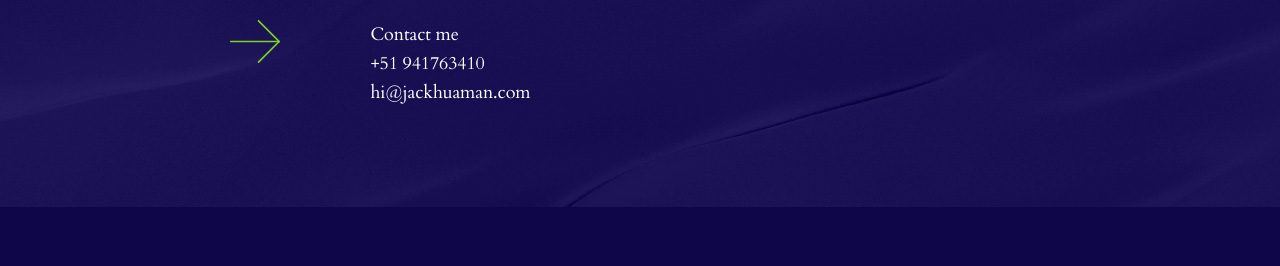
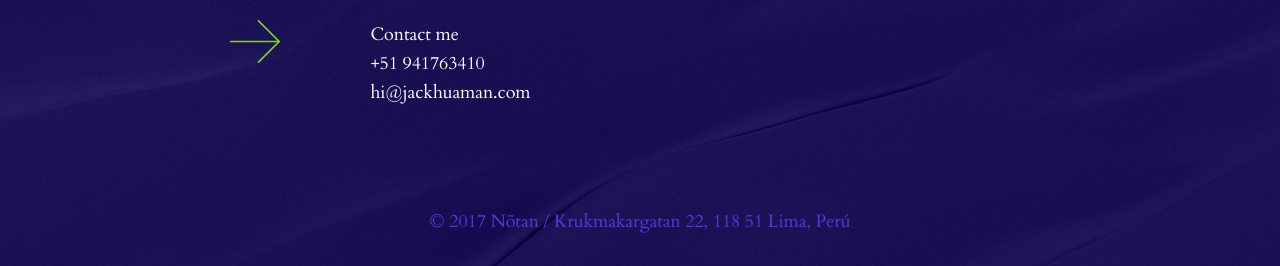
Before and after one commit to jackhuaman/portfolio, a PHP site: page / in a window 1280 px wide. Shown: the part 3680-3946 px from the top of the page. Before the commit the page ends 3887 px from the top, so only its background shows below. Run offline with PHP 8.4, Linux system fonts and the light colour scheme.

Commit message:
update data and information of the web

```diff
--- a/css/style.css
+++ b/css/style.css
@@ -331,6 +331,12 @@ a {
   text-decoration: none;
   color: white;
 
+}
+
+.footer-text {
+  text-align: center;
+  color: rgb(84, 56, 223);
+  margin-bottom: 30px;
 }
 
 @media only screen and (min-width:320px){
--- a/index.html
+++ b/index.html
@@ -199,7 +199,7 @@
       <div class="contact">
         <p>Contact me <br>
         +51 941763410 <br>
-        <a href="#">hi@jackhuaman.com</a>
+        <a href="mailto:hola.jack@gmail.com">hi@jackhuaman.com</a>
         </p>
       </div>
 
@@ -210,6 +210,7 @@
   <script src="js/jquery-2.1.3.min.js"></script>
   <script src="js/functions.js"></script>
 
+    <p class="footer-text">© 2017 Nōtan / Krukmakargatan 22, 118 51 Lima, Perú </p>
 </body>
 
 
--- a/index.php
+++ b/index.php
@@ -30,7 +30,7 @@
                   <p class="subheading">Creative and Designer Web / UI</p>
             </div>
         <p>
-          Hello world! My name is Jack and I'm a pixel lover. I'm very passionate about finding new solutions to old problems, creating experiences that makes people happy and learning from others how to be a better designer. :) <br><br>
+          Hello world! My name is Jack and I'm a pixel lover. I'm very passionate about finding new solutions to old problems, creating experiences that makes people happy and learning from others how to be a better designer. :) <br><br><br>
           Thank you for checking me out.</p>
       </div>
       <div class="bloque_b">
@@ -199,7 +199,7 @@
       <div class="contact">
         <p>Contact me <br>
         +51 941763410 <br>
-        <a href="#">hi@jackhuaman.com</a>
+        <a href="mailto:hola.jack@gmail.com">hi@jackhuaman.com</a>
         </p>
       </div>
 
@@ -210,6 +210,7 @@
   <script src="js/jquery-2.1.3.min.js"></script>
   <script src="js/functions.js"></script>
 
+    <p class="footer-text">© 2017 Nōtan / Krukmakargatan 22, 118 51 Lima, Perú </p>
 </body>
 
 
```
